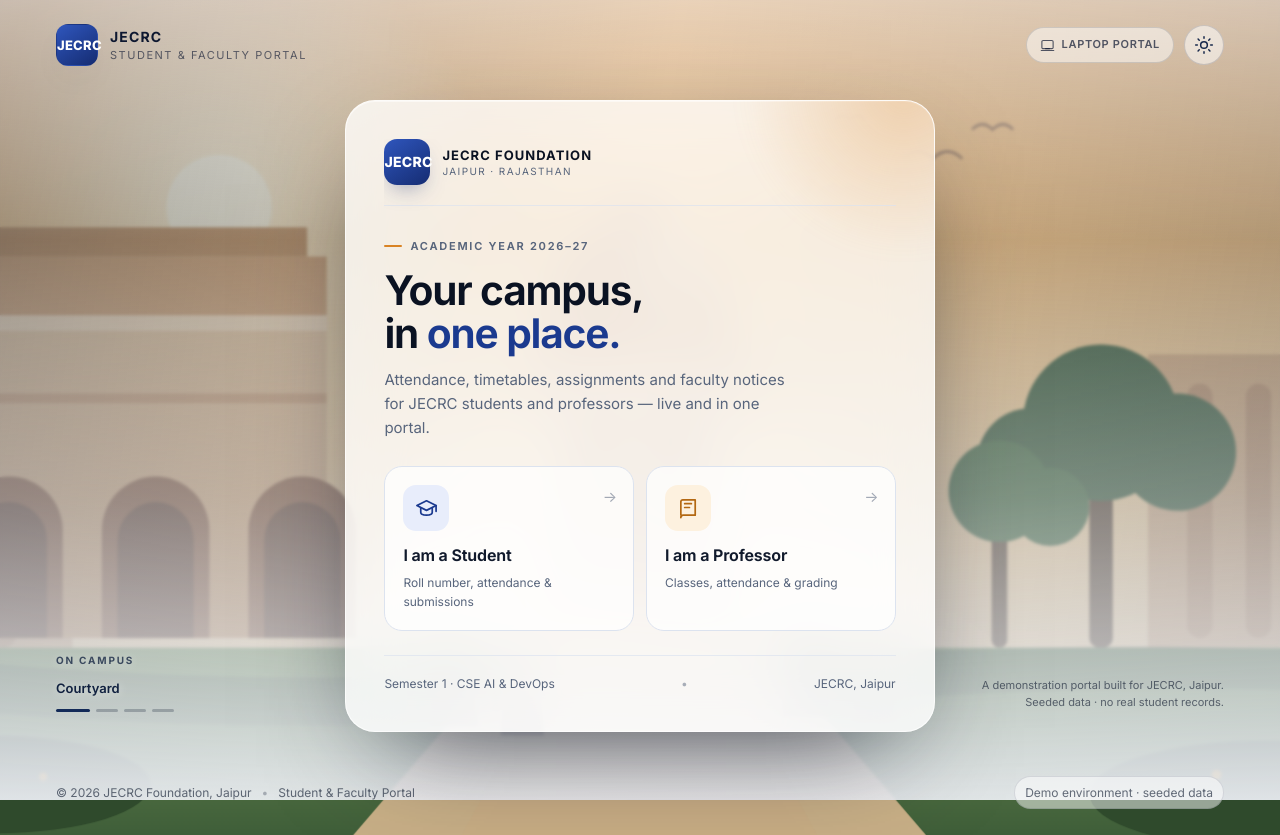
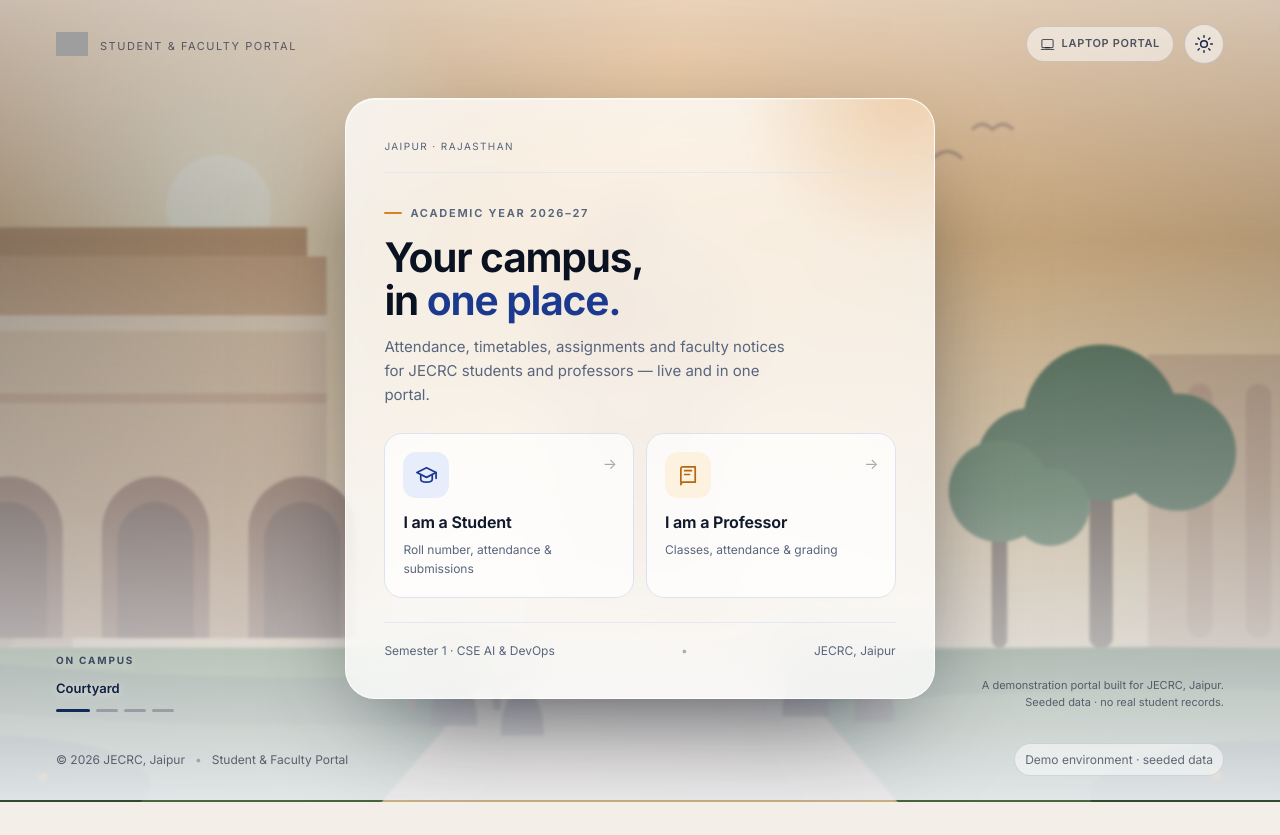
Before and after one commit to vibh0rretr0-sudo/Student-Management-System, a Flask app: template templates/home.html in a window 1280 px wide. After the commit the page ends 802 px from the top, so only its background shows below. Run offline with Flask 3, Linux system fonts and the light colour scheme; the template is opened without the code that fills it, so the values that code supplies are empty; grey boxes are pictures that could not be loaded.

Commit message:
branding: update organization name to JECRC on home page

```diff
--- a/static/css/home.css
+++ b/static/css/home.css
@@ -94,11 +94,11 @@
 }
 
 .home__brand { color: #fff; }
-.home__brand .brand__mark {
-  background: rgba(255, 255, 255, 0.14);
-  border: 1px solid rgba(255, 255, 255, 0.28);
-  backdrop-filter: blur(10px);
-  box-shadow: 0 14px 34px -18px rgba(0, 0, 0, 0.7);
+.home__brand .brand__logo-img {
+  height: 24px;
+  width: auto;
+  object-fit: contain;
+  display: block;
 }
 .home__brand .brand__name { color: #fff; text-shadow: 0 1px 14px rgba(0, 0, 0, 0.35); }
 .home__brand .brand__sub { color: rgba(255, 255, 255, 0.72); }
@@ -231,7 +231,12 @@
   border-bottom: 1px solid color-mix(in srgb, var(--border) 70%, transparent);
   margin-bottom: 24px;
 }
-.home-card__brand .brand__mark { width: 46px; height: 46px; border-radius: 13px; font-size: 14px; }
+.home-card__brand .brand__logo-img {
+  width: 46px;
+  height: 46px;
+  object-fit: contain;
+  display: block;
+}
 .home-card__brand .brand__name { font-size: 13px; }
 .home-card__brand .brand__sub { font-size: 10px; }
 
--- a/templates/home.html
+++ b/templates/home.html
@@ -24,13 +24,12 @@
     <div class="home__scrim" aria-hidden="true"></div>
 
     <header class="home__header">
-      <a class="brand home__brand" href="/" aria-label="JECRC Student and Faculty Portal home">
-        <span class="brand__mark">JECRC</span>
-        <span class="brand__text">
-          <span class="brand__name">JECRC</span>
-          <span class="brand__sub">Student &amp; Faculty Portal</span>
-        </span>
-      </a>
+        <a class="brand home__brand" href="/" aria-label="JECRC Student and Faculty Portal home">
+          <img src="/static/img/logo.png" alt="JECRC Logo" class="brand__logo-img">
+          <span class="brand__text">
+            <span class="brand__sub">Student &amp; Faculty Portal</span>
+          </span>
+        </a>
       <div class="home__header-tools">
         <span class="home__laptop-tag">
           <svg class="icon" viewBox="0 0 24 24" aria-hidden="true">
@@ -50,9 +49,7 @@
 
           <div class="home-stage" id="stage-role">
             <div class="home-card__brand">
-              <span class="brand__mark">JECRC</span>
               <span class="brand__text">
-                <span class="brand__name">JECRC Foundation</span>
                 <span class="brand__sub">Jaipur · Rajasthan</span>
               </span>
             </div>
@@ -204,7 +201,7 @@
 
     <footer class="home__footer">
       <div class="home__footer-left">
-        <span>© 2026 JECRC Foundation, Jaipur</span>
+        <span>© 2026 JECRC, Jaipur</span>
         <span class="dot-sep">•</span>
         <span>Student &amp; Faculty Portal</span>
       </div>
```
